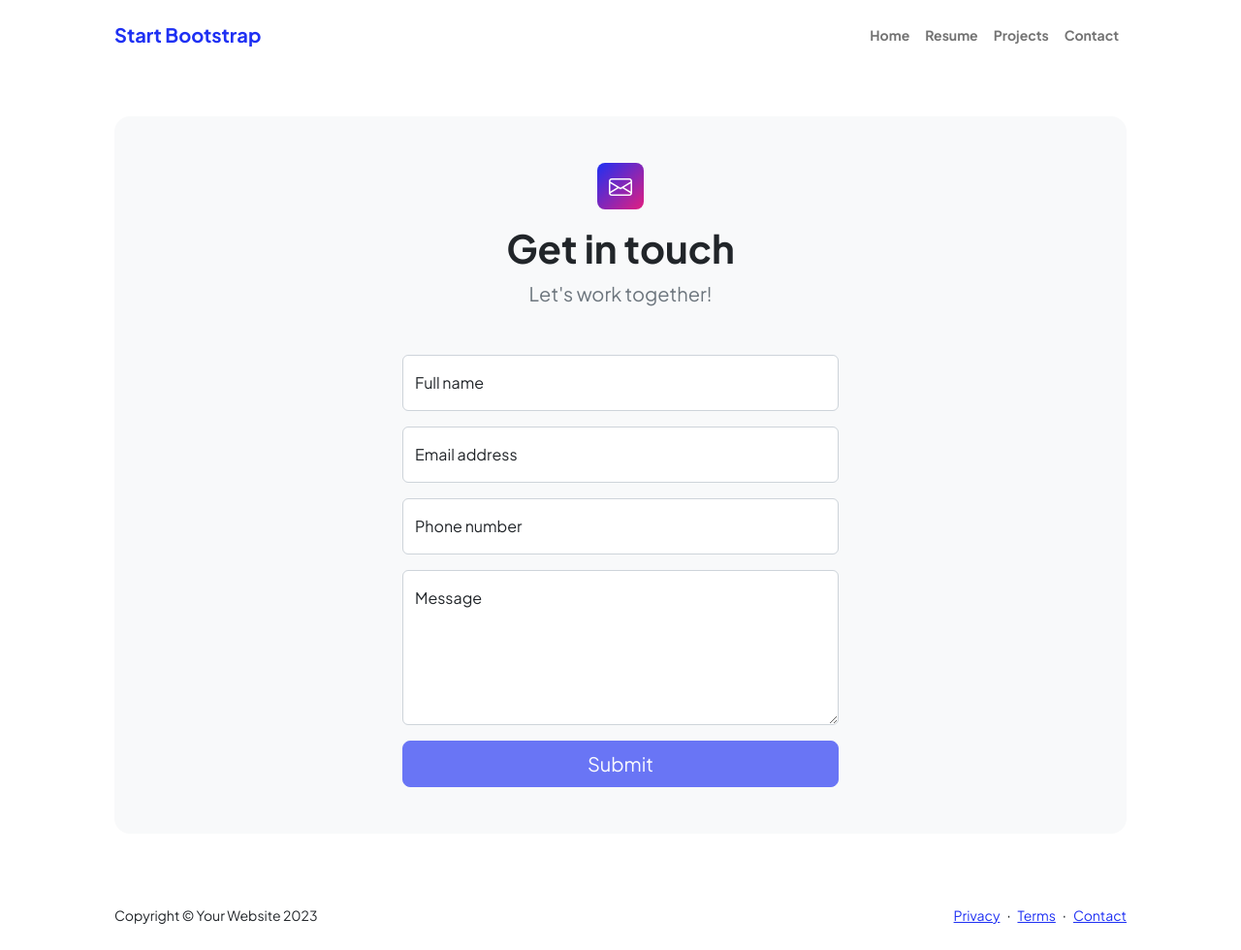
After one commit to shazedul-jewel/mypython, a Django app: template first_django_project/main_app/templates/contact.html in a window 1280 px wide. The commit adds this page. Shown: the whole page at 97% size. Run offline with Django 5.2, Linux system fonts and the light colour scheme; the template is opened without the code that fills it, so the values that code supplies are empty; some libraries are stand-ins or nearby versions.

Commit message:
html new file add

```diff
--- /dev/null
+++ b/first_django_project/main_app/templates/contact.html
@@ -0,0 +1,133 @@
+<!DOCTYPE html>
+<html lang="en">
+    <head>
+        <meta charset="utf-8" />
+        <meta name="viewport" content="width=device-width, initial-scale=1, shrink-to-fit=no" />
+        <meta name="description" content />
+        <meta name="author" content />
+        <title>Modern Business - Start Bootstrap Template</title>
+        <!-- Favicon-->
+        <link rel="icon" type="image/x-icon" href="assets/favicon.ico" />
+        <!-- Custom Google font-->
+        <link rel="preconnect" href="https://fonts.googleapis.com" />
+        <link rel="preconnect" href="https://fonts.gstatic.com" crossorigin />
+        <link href="https://fonts.googleapis.com/css2?family=Plus+Jakarta+Sans:wght@100;200;300;400;500;600;700;800;900&amp;display=swap" rel="stylesheet" />
+        <!-- Bootstrap icons-->
+        <link href="https://cdn.jsdelivr.net/npm/bootstrap-icons@1.8.1/font/bootstrap-icons.css" rel="stylesheet" />
+        <!-- Core theme CSS (includes Bootstrap)-->
+        <link href="css/styles.css" rel="stylesheet" />
+    </head>
+    <body class="d-flex flex-column">
+        <main class="flex-shrink-0">
+            <!-- Navigation-->
+            <nav class="navbar navbar-expand-lg navbar-light bg-white py-3">
+                <div class="container px-5">
+                    <a class="navbar-brand" href="index.html"><span class="fw-bolder text-primary">Start Bootstrap</span></a>
+                    <button class="navbar-toggler" type="button" data-bs-toggle="collapse" data-bs-target="#navbarSupportedContent" aria-controls="navbarSupportedContent" aria-expanded="false" aria-label="Toggle navigation"><span class="navbar-toggler-icon"></span></button>
+                    <div class="collapse navbar-collapse" id="navbarSupportedContent">
+                        <ul class="navbar-nav ms-auto mb-2 mb-lg-0 small fw-bolder">
+                            <li class="nav-item"><a class="nav-link" href="index.html">Home</a></li>
+                            <li class="nav-item"><a class="nav-link" href="resume.html">Resume</a></li>
+                            <li class="nav-item"><a class="nav-link" href="projects.html">Projects</a></li>
+                            <li class="nav-item"><a class="nav-link" href="contact.html">Contact</a></li>
+                        </ul>
+                    </div>
+                </div>
+            </nav>
+            <!-- Page content-->
+            <section class="py-5">
+                <div class="container px-5">
+                    <!-- Contact form-->
+                    <div class="bg-light rounded-4 py-5 px-4 px-md-5">
+                        <div class="text-center mb-5">
+                            <div class="feature bg-primary bg-gradient-primary-to-secondary text-white rounded-3 mb-3"><i class="bi bi-envelope"></i></div>
+                            <h1 class="fw-bolder">Get in touch</h1>
+                            <p class="lead fw-normal text-muted mb-0">Let's work together!</p>
+                        </div>
+                        <div class="row gx-5 justify-content-center">
+                            <div class="col-lg-8 col-xl-6">
+                                <!-- * * * * * * * * * * * * * * *-->
+                                <!-- * * SB Forms Contact Form * *-->
+                                <!-- * * * * * * * * * * * * * * *-->
+                                <!-- This form is pre-integrated with SB Forms.-->
+                                <!-- To make this form functional, sign up at-->
+                                <!-- https://startbootstrap.com/solution/contact-forms-->
+                                <!-- to get an API token!-->
+                                <form id="contactForm" data-sb-form-api-token="API_TOKEN">
+                                    <!-- Name input-->
+                                    <div class="form-floating mb-3">
+                                        <input class="form-control" id="name" type="text" placeholder="Enter your name..." data-sb-validations="required" />
+                                        <label for="name">Full name</label>
+                                        <div class="invalid-feedback" data-sb-feedback="name:required">A name is required.</div>
+                                    </div>
+                                    <!-- Email address input-->
+                                    <div class="form-floating mb-3">
+                                        <input class="form-control" id="email" type="email" placeholder="name@example.com" data-sb-validations="required,email" />
+                                        <label for="email">Email address</label>
+                                        <div class="invalid-feedback" data-sb-feedback="email:required">An email is required.</div>
+                                        <div class="invalid-feedback" data-sb-feedback="email:email">Email is not valid.</div>
+                                    </div>
+                                    <!-- Phone number input-->
+                                    <div class="form-floating mb-3">
+                                        <input class="form-control" id="phone" type="tel" placeholder="(123) 456-7890" data-sb-validations="required" />
+                                        <label for="phone">Phone number</label>
+                                        <div class="invalid-feedback" data-sb-feedback="phone:required">A phone number is required.</div>
+                                    </div>
+                                    <!-- Message input-->
+                                    <div class="form-floating mb-3">
+                                        <textarea class="form-control" id="message" type="text" placeholder="Enter your message here..." style="height: 10rem" data-sb-validations="required"></textarea>
+                                        <label for="message">Message</label>
+                                        <div class="invalid-feedback" data-sb-feedback="message:required">A message is required.</div>
+                                    </div>
+                                    <!-- Submit success message-->
+                                    <!---->
+                                    <!-- This is what your users will see when the form-->
+                                    <!-- has successfully submitted-->
+                                    <div class="d-none" id="submitSuccessMessage">
+                                        <div class="text-center mb-3">
+                                            <div class="fw-bolder">Form submission successful!</div>
+                                            To activate this form, sign up at
+                                            <br />
+                                            <a href="https://startbootstrap.com/solution/contact-forms">https://startbootstrap.com/solution/contact-forms</a>
+                                        </div>
+                                    </div>
+                                    <!-- Submit error message-->
+                                    <!---->
+                                    <!-- This is what your users will see when there is-->
+                                    <!-- an error submitting the form-->
+                                    <div class="d-none" id="submitErrorMessage"><div class="text-center text-danger mb-3">Error sending message!</div></div>
+                                    <!-- Submit Button-->
+                                    <div class="d-grid"><button class="btn btn-primary btn-lg disabled" id="submitButton" type="submit">Submit</button></div>
+                                </form>
+                            </div>
+                        </div>
+                    </div>
+                </div>
+            </section>
+        </main>
+        <!-- Footer-->
+        <footer class="bg-white py-4 mt-auto">
+            <div class="container px-5">
+                <div class="row align-items-center justify-content-between flex-column flex-sm-row">
+                    <div class="col-auto"><div class="small m-0">Copyright &copy; Your Website 2023</div></div>
+                    <div class="col-auto">
+                        <a class="small" href="#!">Privacy</a>
+                        <span class="mx-1">&middot;</span>
+                        <a class="small" href="#!">Terms</a>
+                        <span class="mx-1">&middot;</span>
+                        <a class="small" href="#!">Contact</a>
+                    </div>
+                </div>
+            </div>
+        </footer>
+        <!-- Bootstrap core JS-->
+        <script src="https://cdn.jsdelivr.net/npm/bootstrap@5.2.3/dist/js/bootstrap.bundle.min.js"></script>
+        <!-- Core theme JS-->
+        <script src="js/scripts.js"></script>
+        <!-- * * * * * * * * * * * * * * * * * * * * * * * * * * * * * * * * * * * * * * * *-->
+        <!-- * *                               SB Forms JS                               * *-->
+        <!-- * * Activate your form at https://startbootstrap.com/solution/contact-forms * *-->
+        <!-- * * * * * * * * * * * * * * * * * * * * * * * * * * * * * * * * * * * * * * * *-->
+        <script src="https://cdn.startbootstrap.com/sb-forms-latest.js"></script>
+    </body>
+</html>
--- a/first_django_project/main_app/templates/index.html
+++ b/first_django_project/main_app/templates/index.html
@@ -27,8 +27,8 @@
                     <button class="navbar-toggler" type="button" data-bs-toggle="collapse" data-bs-target="#navbarSupportedContent" aria-controls="navbarSupportedContent" aria-expanded="false" aria-label="Toggle navigation"><span class="navbar-toggler-icon"></span></button>
                     <div class="collapse navbar-collapse" id="navbarSupportedContent">
                         <ul class="navbar-nav ms-auto mb-2 mb-lg-0 small fw-bolder">
-                            <li class="nav-item"><a class="nav-link" href="index.html">Home</a></li>
-                            <li class="nav-item"><a class="nav-link" href="resume.html">Resume</a></li>
+                            <li class="nav-item"><a class="nav-link" href="{% url 'home_url' %}">Home</a></li>
+                            <li class="nav-item"><a class="nav-link" href="{% url 'resume_page' %}">Resume</a></li>
                             <li class="nav-item"><a class="nav-link" href="projects.html">Projects</a></li>
                             <li class="nav-item"><a class="nav-link" href="contact.html">Contact</a></li>
                         </ul>
--- a/first_django_project/main_app/templates/resume.html
+++ b/first_django_project/main_app/templates/resume.html
@@ -9,7 +9,7 @@
         <meta name="author" content="" />
         <title>Personal - Start Bootstrap Template</title>
         <!-- Favicon-->
-        <link rel="icon" type="image/x-icon" href="assets/favicon.ico" />
+        <link rel="icon" type="image/x-icon" href="{%static 'assets/favicon.ico'%}" />
         <!-- Custom Google font-->
         <link rel="preconnect" href="https://fonts.googleapis.com" />
         <link rel="preconnect" href="https://fonts.gstatic.com" crossorigin />
@@ -28,8 +28,8 @@
                     <button class="navbar-toggler" type="button" data-bs-toggle="collapse" data-bs-target="#navbarSupportedContent" aria-controls="navbarSupportedContent" aria-expanded="false" aria-label="Toggle navigation"><span class="navbar-toggler-icon"></span></button>
                     <div class="collapse navbar-collapse" id="navbarSupportedContent">
                         <ul class="navbar-nav ms-auto mb-2 mb-lg-0 small fw-bolder">
-                            <li class="nav-item"><a class="nav-link" href="index.html">Home</a></li>
-                            <li class="nav-item"><a class="nav-link" href="resume.html">Resume</a></li>
+                            <li class="nav-item"><a class="nav-link" href="{% url 'home_url' %}">Home</a></li>
+                            <li class="nav-item"><a class="nav-link" href="{% url 'resume_page' %}">Resume</a></li>
                             <li class="nav-item"><a class="nav-link" href="projects.html">Projects</a></li>
                             <li class="nav-item"><a class="nav-link" href="contact.html">Contact</a></li>
                         </ul>
--- a/first_django_project/main_app/views.py
+++ b/first_django_project/main_app/views.py
@@ -4,3 +4,7 @@ from django.shortcuts import render
 
 def index(request):
     return render(request, 'index.html')
+
+
+def resume(request):
+    return render(request, 'resume.html')
```
Also changed, not shown: first_django_project/main_app/templates/projects.html (added, +103 -0 lines).
